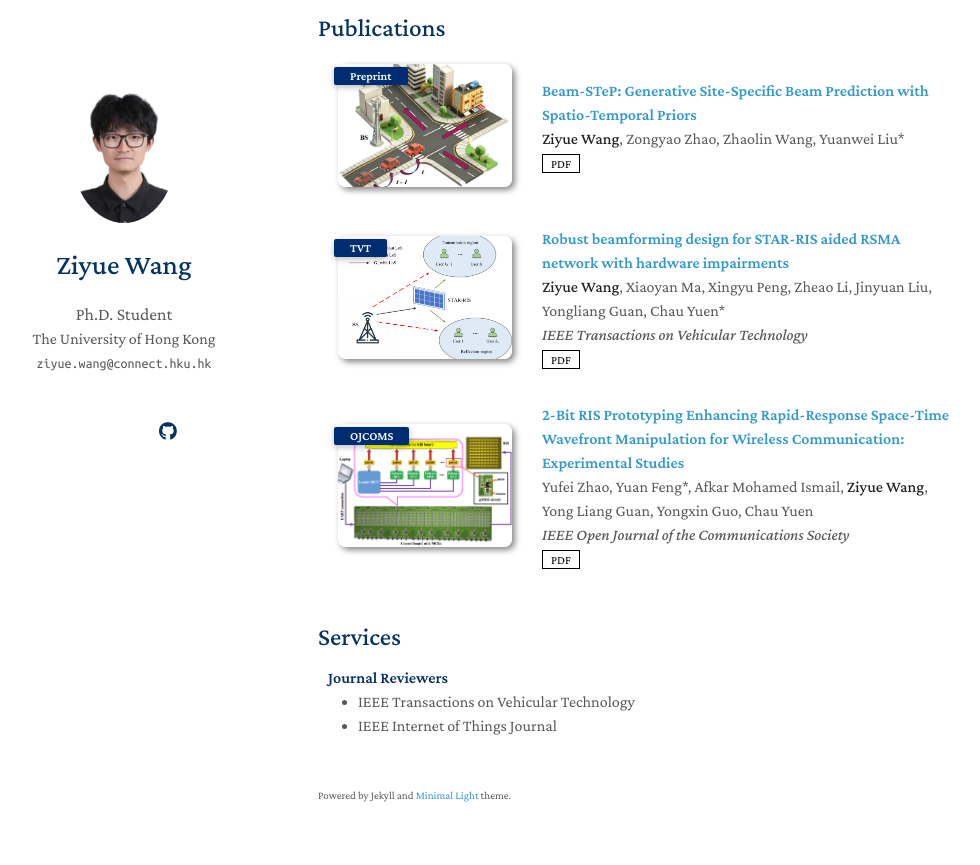
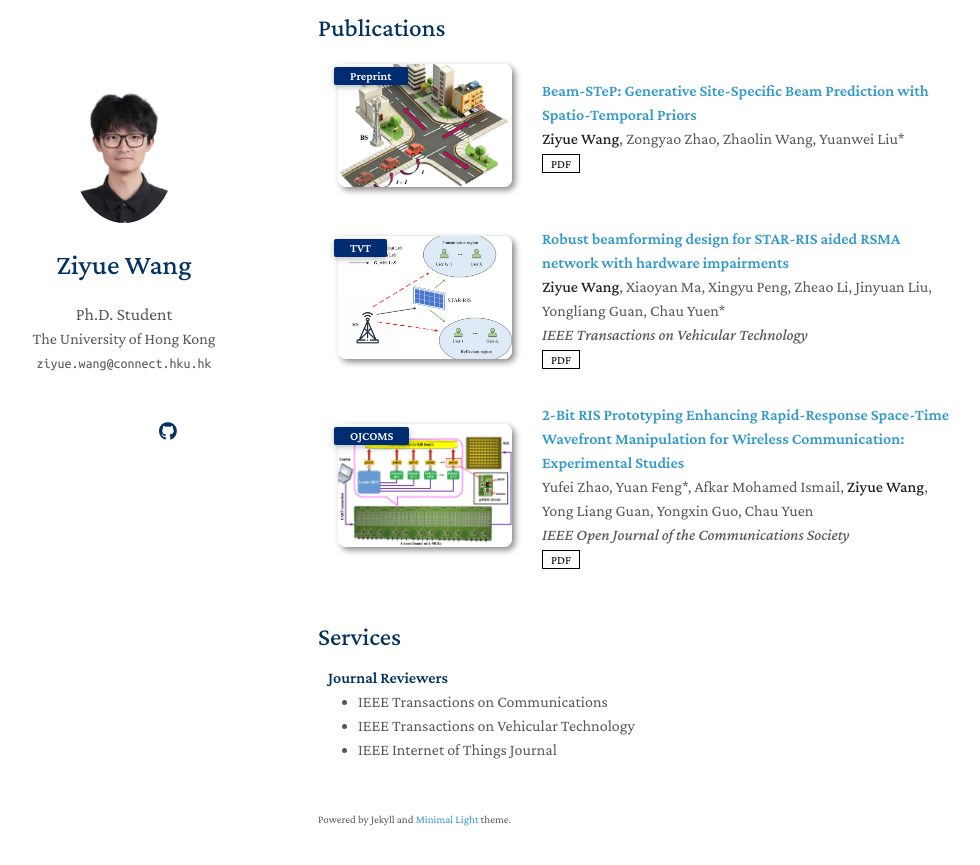
Before and after one commit to ziyue28/ziyue28.github.io, a Jekyll site: the page built from index.md, in a window 1280 px wide and 900 px high, scrolled down 501 px. Shown: the top 865 px of the window, without its empty margins (152-1132 px from the left). Built offline with Jekyll 4.4.1, drawn with Linux system fonts in a browser that asks for light colours; a style sheet for code colours, icons or effects is not loaded; our own code applies the rules of GitHub Pages for plain Markdown files.

Commit message:
Update services.md

```diff
--- a/_includes/services.md
+++ b/_includes/services.md
@@ -3,6 +3,7 @@
 <h4 style="margin:0 10px 0;">Journal Reviewers</h4>
 
 <ul style="margin:0 0 20px;">
+  <li><a href="https://www.comsoc.org/publications/journals/ieee-transactions-communications/"><autocolor>IEEE Transactions on Communications</autocolor></a></li>
   <li><a href="https://vtsociety.org/publication/ieee-transactions-vehicular-technology"><autocolor>IEEE Transactions on Vehicular Technology</autocolor></a></li>
   <li><a href="https://ieee-iotj.org/"><autocolor>IEEE Internet of Things Journal</autocolor></a></li>
 </ul>
```
